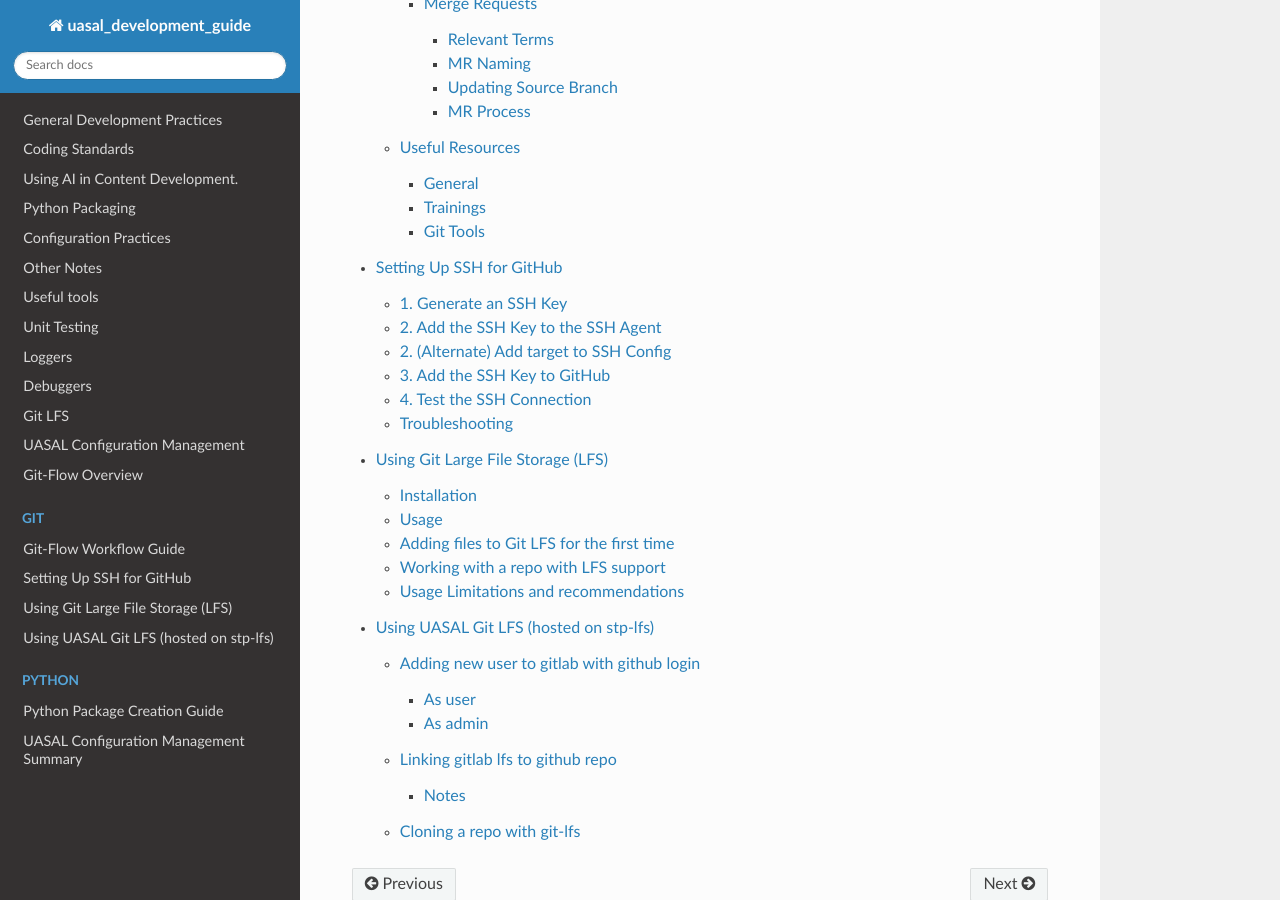
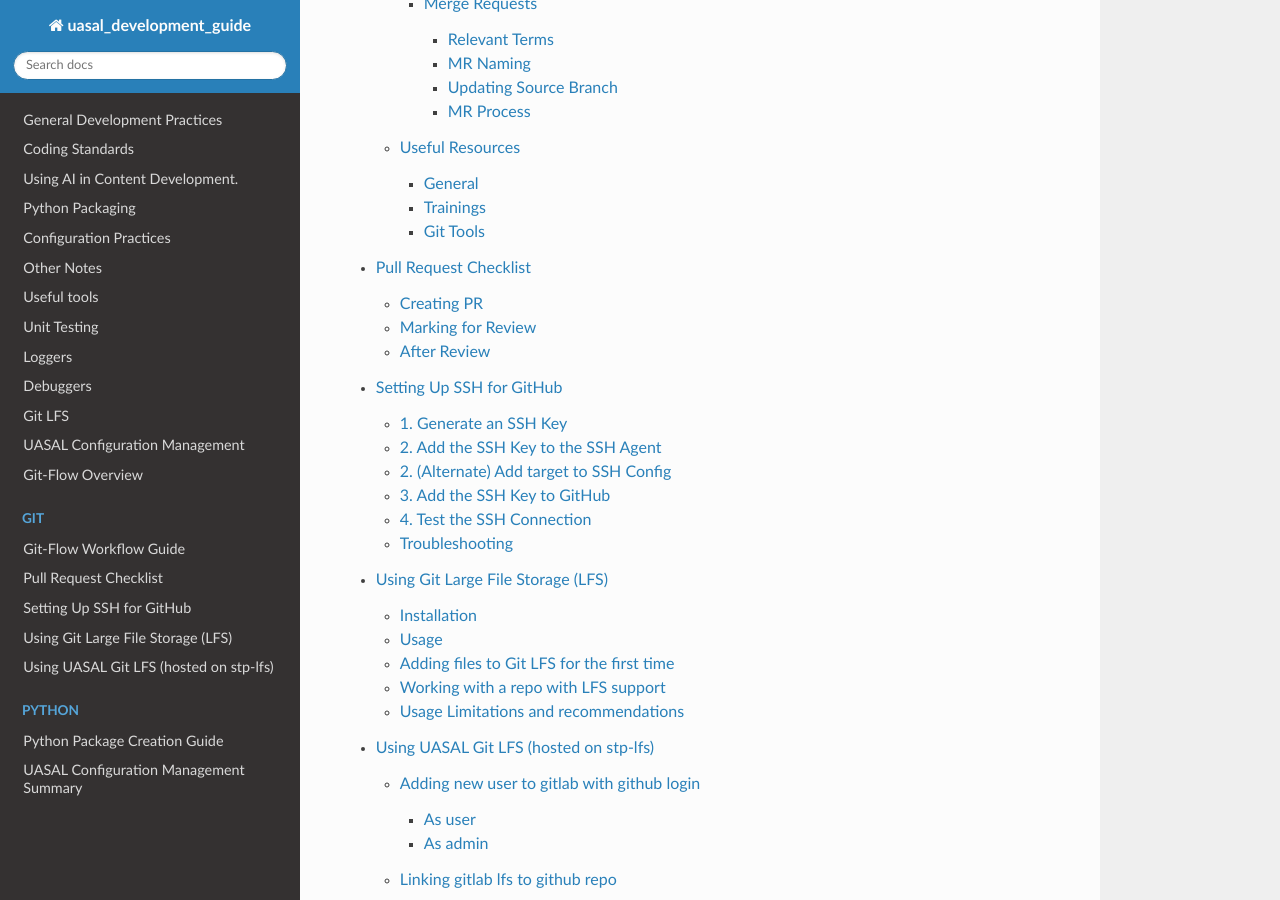
Before and after one commit to uasal/uasal_development_guide, a Sphinx documentation site: the page built from source/git/git.rst, in a window 1280 px wide and 900 px high, scrolled down 1115 px. Built offline with Sphinx 7.4.7 and the Read the Docs theme 3.1.0, drawn with Linux system fonts in a browser that asks for light colours.

Commit message:
Update git.rst
Signed-off-by: Stephanie Rinaldi <srinaldi@arizona.edu>

```diff
--- a/source/git/git.rst
+++ b/source/git/git.rst
@@ -2,6 +2,7 @@
    :caption: Git matters:
 
    git-flow-guide
+   pull_request_checklist
    ssh_key_tutorial
    Git_LFS_Guide
    gitlab_lfs
```
